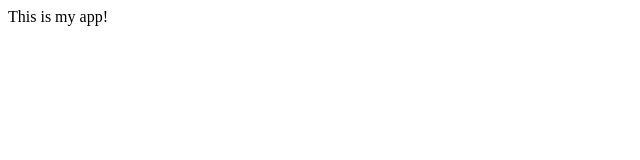
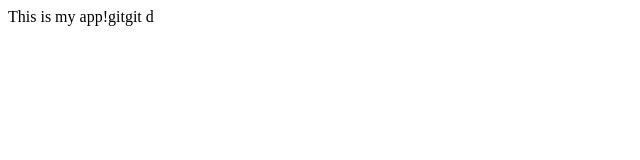
Before and after one commit to Debisi-hub/myapp, a plain HTML site: page index.html in a window 1280 px wide. Shown: the full height of the page, 0-640 px from the left. Drawn offline with Linux system fonts and the light colour scheme.

Commit message:
another commit

```diff
--- a/index.html
+++ b/index.html
@@ -7,6 +7,6 @@
  <title>Document</title>
 </head>
 <body>
- This is my app!
+ This is my app!gitgit d
 </body>
 </html>
```
